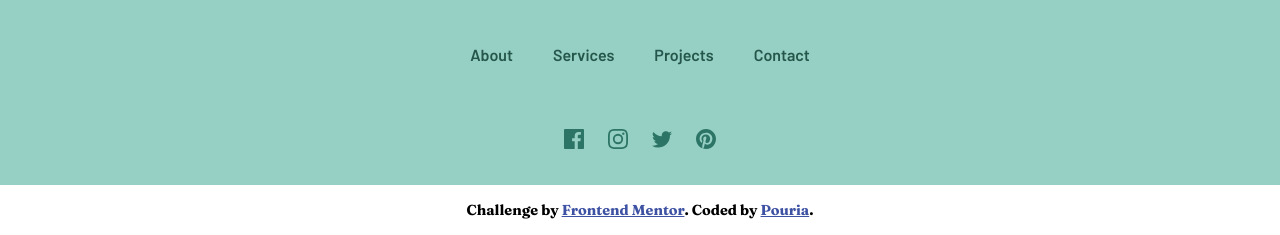
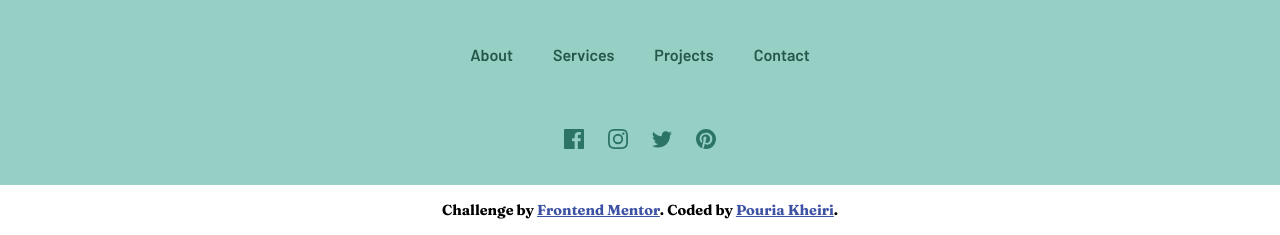
Before and after one commit to pooria98/Sunnyside-Agency-Landing-Page, a plain HTML site: page index.html in a window 1280 px wide. Shown: the part 3411-3646 px from the top of the page. Drawn offline with Linux system fonts and the light colour scheme.

Commit message:
sunnyside agency

```diff
--- a/index.html
+++ b/index.html
@@ -111,7 +111,7 @@
 
   <div class="attribution">
     Challenge by <a href="https://www.frontendmentor.io?ref=challenge" target="_blank">Frontend Mentor</a>.
-    Coded by <a href="https://github.com/pooria98">Pouria</a>.
+    Coded by <a href="https://github.com/pooria98" target="_blank">Pouria Kheiri</a>.
   </div>
 
   <script src="main.js"></script>
```
Also changed, not shown: 2 other files.
